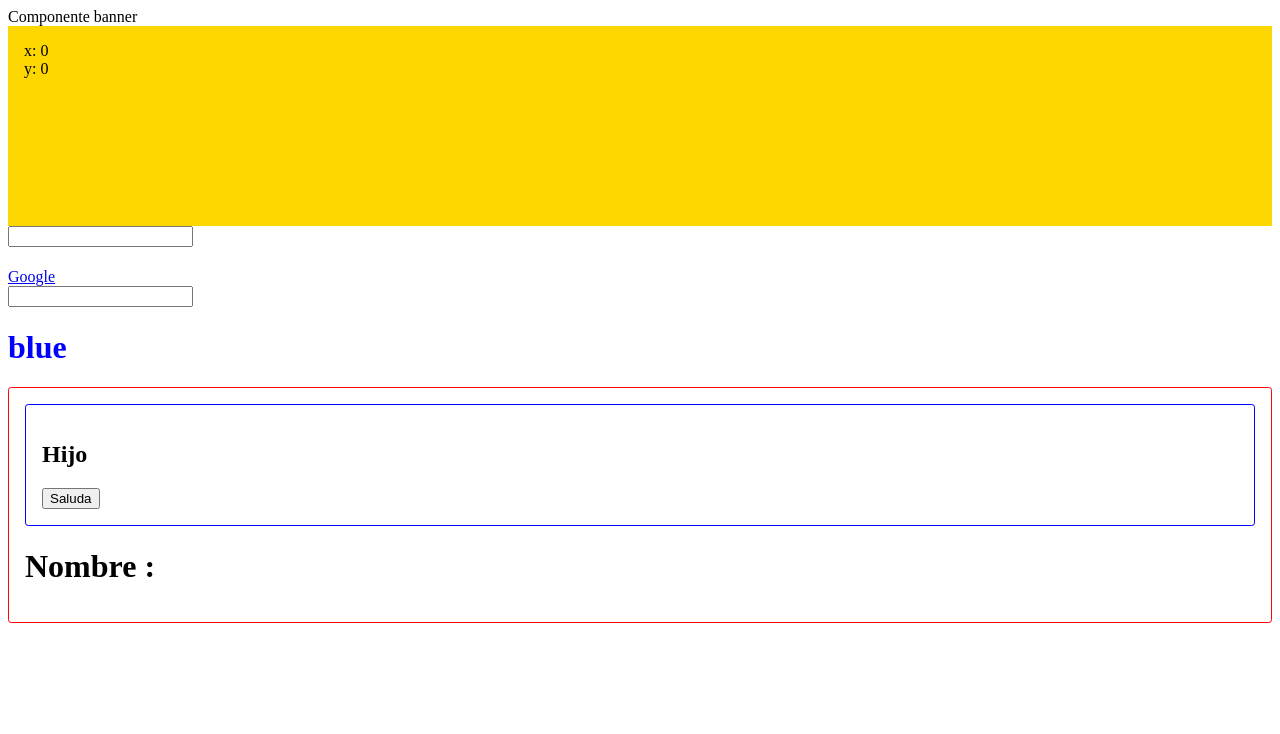
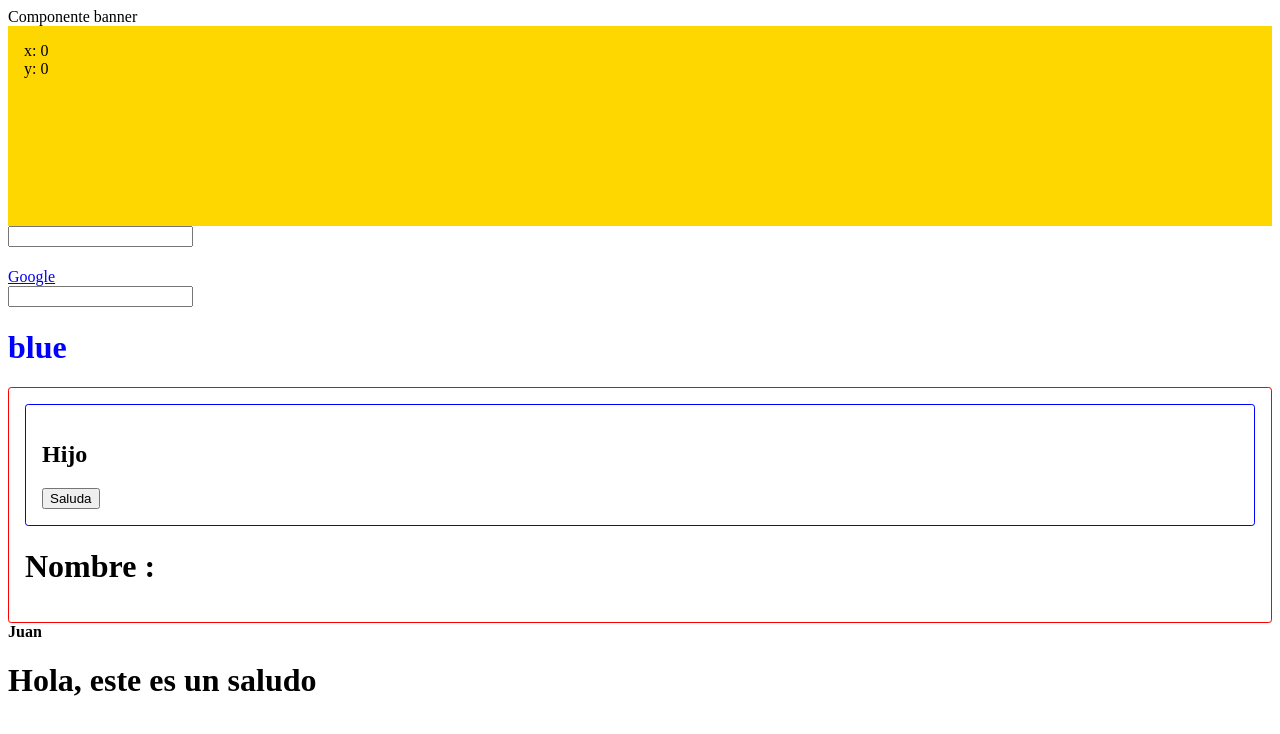
Before and after one commit to jcangh/curso-react, a React (Create React App) app: page / in a window 1280 px wide. Shown: the top 734 px of the page. Built offline with nearby package versions, Linux system fonts and the light colour scheme.

Commit message:
leccion 37
renderizados condicionales

```diff
--- a/src/App.js
+++ b/src/App.js
@@ -5,6 +5,7 @@ import Input from './input-evt/Input'
 import NativoSin from './nativo-sin-evt/NativoSin'
 import PersistenciaEventos from './persistencia-eventos/PersistenciaEventos'
 import EventoCustom from './evento-custom/EventoCustom'
+import RenderCondicional from './render-condicional/RenderCondicional'
 
 class App extends Component {
 
@@ -17,6 +18,7 @@ class App extends Component {
                 <NativoSin></NativoSin>
                 <PersistenciaEventos></PersistenciaEventos>
                 <EventoCustom></EventoCustom>
+                <RenderCondicional saluda name='Juan'></RenderCondicional>
             </div>
         )
     }
--- /dev/null
+++ b/src/render-condicional/RenderCondicional.js
@@ -0,0 +1,22 @@
+import React from 'react'
+
+const Saludo = (props) =>{
+    return (
+        <div>
+            <div>
+    { props.name && <strong>{props.name}</strong>}
+            </div>
+            {
+                props.saluda
+                ? (
+                    <h1>Hola, este es un saludo</h1>
+                )
+                :(
+                    <h1>Upss, no hay saludo</h1>
+                )
+            }
+        </div>
+    )
+}
+
+export default Saludo
```
